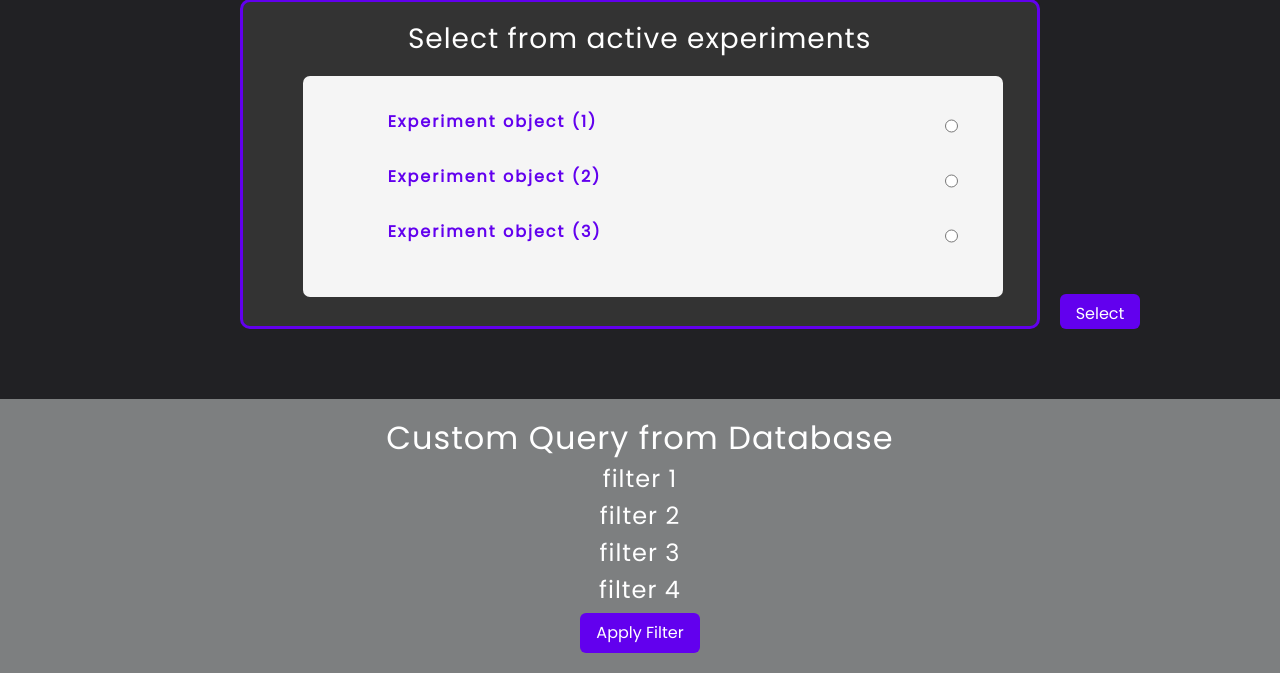
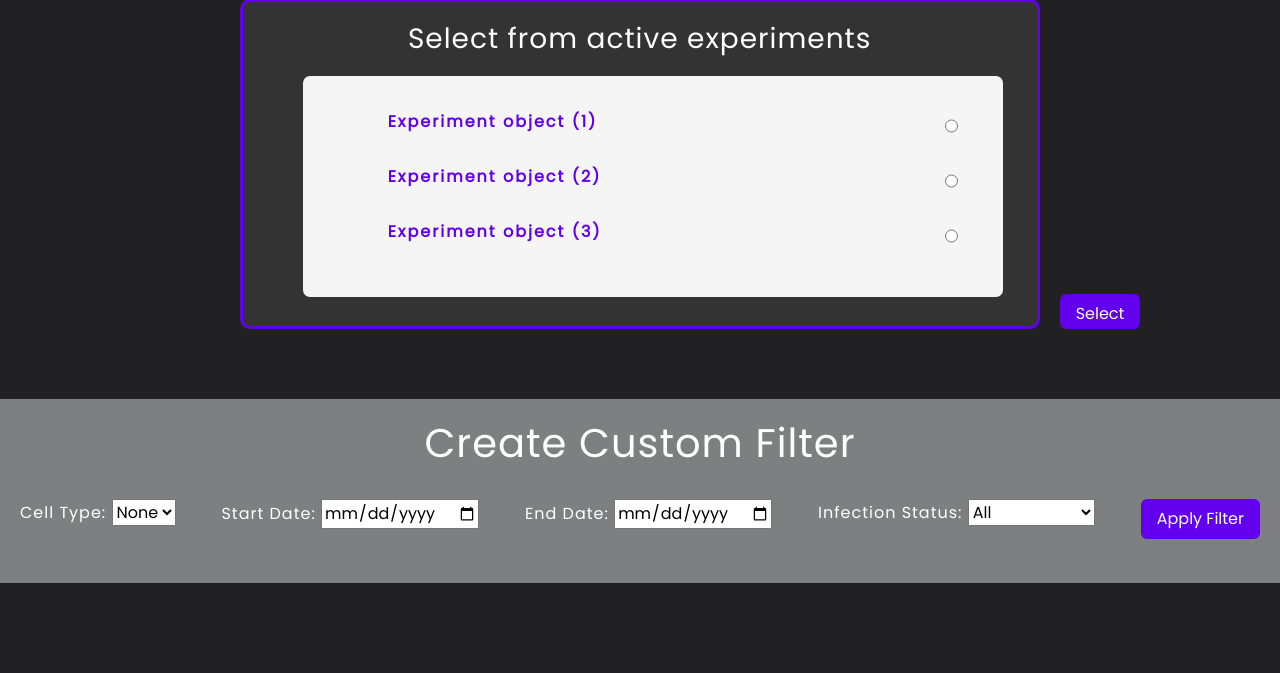
Before and after one commit to lukesylvester99/titerDjango, a Django app: template titerpipeline/main/templates/home.html in a window 1280 px wide. Shown: the part 229-902 px from the top of the page. After the commit the page ends 812 px from the top, so only its background shows below. Run offline with Django 5.2, Linux system fonts and the light colour scheme; the template is opened without the code that fills it: values that come from a table or form of the project are taken from there, others are empty; data comes from the database, SQL or seed files in the repository; some libraries are stand-ins or nearby versions.

Commit message:
started building custom filter option

```diff
--- /dev/null
+++ b/titerpipeline/main/forms.py
@@ -0,0 +1,41 @@
+from django import forms
+from .models import Sample_Metadata, Sample
+
+class SampleFilterForm(forms.Form):
+    # Dropdown for Cell Type
+    cell_type = forms.ChoiceField(
+        choices=[('', 'All')] + [(cell['metadata__cell_line'], cell['metadata__cell_line']) for cell in Sample_Metadata.objects.values('metadata__cell_line').distinct()],
+        required=False,
+        label='Cell Type'
+    )
+
+    # Date Range fields
+    start_date = forms.DateField(
+        widget=forms.DateInput(attrs={'type': 'date'}),
+        required=False,
+        label='Start Date'
+    )
+
+    end_date = forms.DateField(
+        widget=forms.DateInput(attrs={'type': 'date'}),
+        required=False,
+        label='End Date'
+    )
+
+    # Dropdown for Infection Status
+    infection_status = forms.ChoiceField(
+        choices=[('', 'All')] + [(infection['metadata__Infection'], infection['metadata__Infection']) for infection in Sample_Metadata.objects.values('metadata__Infection').distinct()],
+        required=False,
+        label='Infection Status'
+    )
+
+    def __init__(self, *args, **kwargs):
+        super(SampleFilterForm, self).__init__(*args, **kwargs)
+
+        # Populate Cell Type dropdown choices dynamically
+        cell_type_choices = [(cell['metadata__cell_line'], cell['metadata__cell_line']) for cell in Sample_Metadata.objects.values('metadata__cell_line').distinct()]
+        self.fields['cell_type'].choices = [('', 'All')] + cell_type_choices
+
+        # Populate Infection Status dropdown choices dynamically
+        infection_status_choices = [(infection['metadata__Infection'], infection['metadata__Infection']) for infection in Sample_Metadata.objects.values('metadata__Infection').distinct()]
+        self.fields['infection_status'].choices = [('', 'All')] + infection_status_choices
--- a/titerpipeline/main/templates/home.html
+++ b/titerpipeline/main/templates/home.html
@@ -33,13 +33,52 @@
 
          <!--connects to db and allows user to build a custom filter-->
     <div class="query_db">
-            <h2 id="upload_csv_message">Custom Query from Database</h2>
-            <h4>filter 1</h4>
-            <h4>filter 2</h4>
-            <h4>filter 3</h4>
-            <h4>filter 4</h4>
+            <h1>Create Custom Filter</h1>
+            <br>
+            <form class='query_db_form'method="POST" action="{% url 'filter_samples' %}">
+                {% csrf_token %}
 
-            <button type="submit" class="btn btn-primary">Apply Filter</button>
+                <!-- Cell Type Filter -->
+                <div>
+                    <label for="cell_type">Cell Type:</label>
+                    <select name="cell_type" id="cell_type">
+                        {% for choice in form.cell_type.field.choices %}
+                            <option value="{{ choice.0 }}" {% if form.cell_type.value == choice.0 %}selected{% endif %}>
+                                {{ choice.1 }}
+                            </option>
+                        {% endfor %}
+                    </select>
+                </div>
+
+                <!-- Date Range Filter -->
+                <div>
+                    <label for="start_date">Start Date:</label>
+                    {{ form.start_date }}
+                </div>
+                <div>
+                    <label for="end_date">End Date:</label>
+                    {{ form.end_date }}
+                </div>
+
+                <!-- Infection Status Filter -->
+                <div>
+                    <label for="infection_status">Infection Status:</label>
+                    <select name="infection_status" id="infection_status">
+                        {% for choice in form.infection_status.field.choices %}
+                            <option value="{{ choice.0 }}" {% if form.infection_status.value == choice.0 %}selected{% endif %}>
+                                {{ choice.1 }}
+                            </option>
+                        {% endfor %}
+                    </select>
+                </div>
+
+                <!-- Submit Button -->
+                <div>
+                   <button type="submit" class="btn btn-primary">Apply Filter</button>
+                </div>
+            </form>
+
+           <br>
      </div>
 
 
--- a/titerpipeline/main/urls.py
+++ b/titerpipeline/main/urls.py
@@ -4,6 +4,5 @@
 urlpatterns = [
     path('', views.home, name='home'),
     path('samples/', views.samples_by_experiment, name='samples_by_experiment'),
-
-
+    path('', views.filter_samples, name='filter_samples'),
 ]
--- a/titerpipeline/static/style.css
+++ b/titerpipeline/static/style.css
@@ -147,8 +147,16 @@
     box-sizing: border-box;
     margin-top: 0;
     letter-spacing: 1px;
+
 }
 
+.query_db_form{
+    display: flex;
+    flex-direction: row;
+    gap: 1em;
+    justify-content: space-between;
+
+}
 
 /* */
 /* setting style for samples_list.html */
```
Also changed, not shown: titerpipeline/main/templates/filtered_samples.html (added, +40 -0 lines), titerpipeline/main/views.py (+37 -1 lines).
